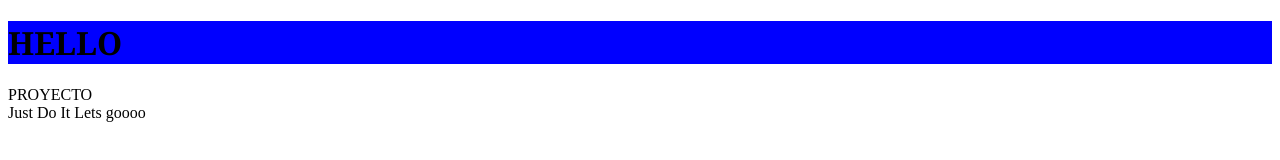
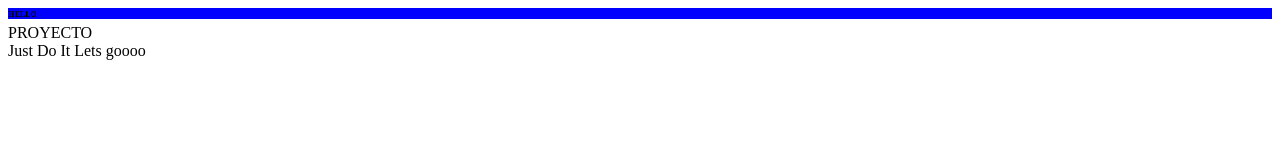
Before and after one commit to FabrizioCano/Gir2023, a plain HTML site: page index.html in a window 1280 px wide. Drawn offline with Linux system fonts and the light colour scheme.

Commit message:
Update style.css

```diff
--- a/css/style.css
+++ b/css/style.css
@@ -1,6 +1,7 @@
 h1 {
     font-family: Georgia, 'Times New Roman', Times, serif;
     background-color:blue ;
+    font-size:8px;
 }
 
 p {
```
